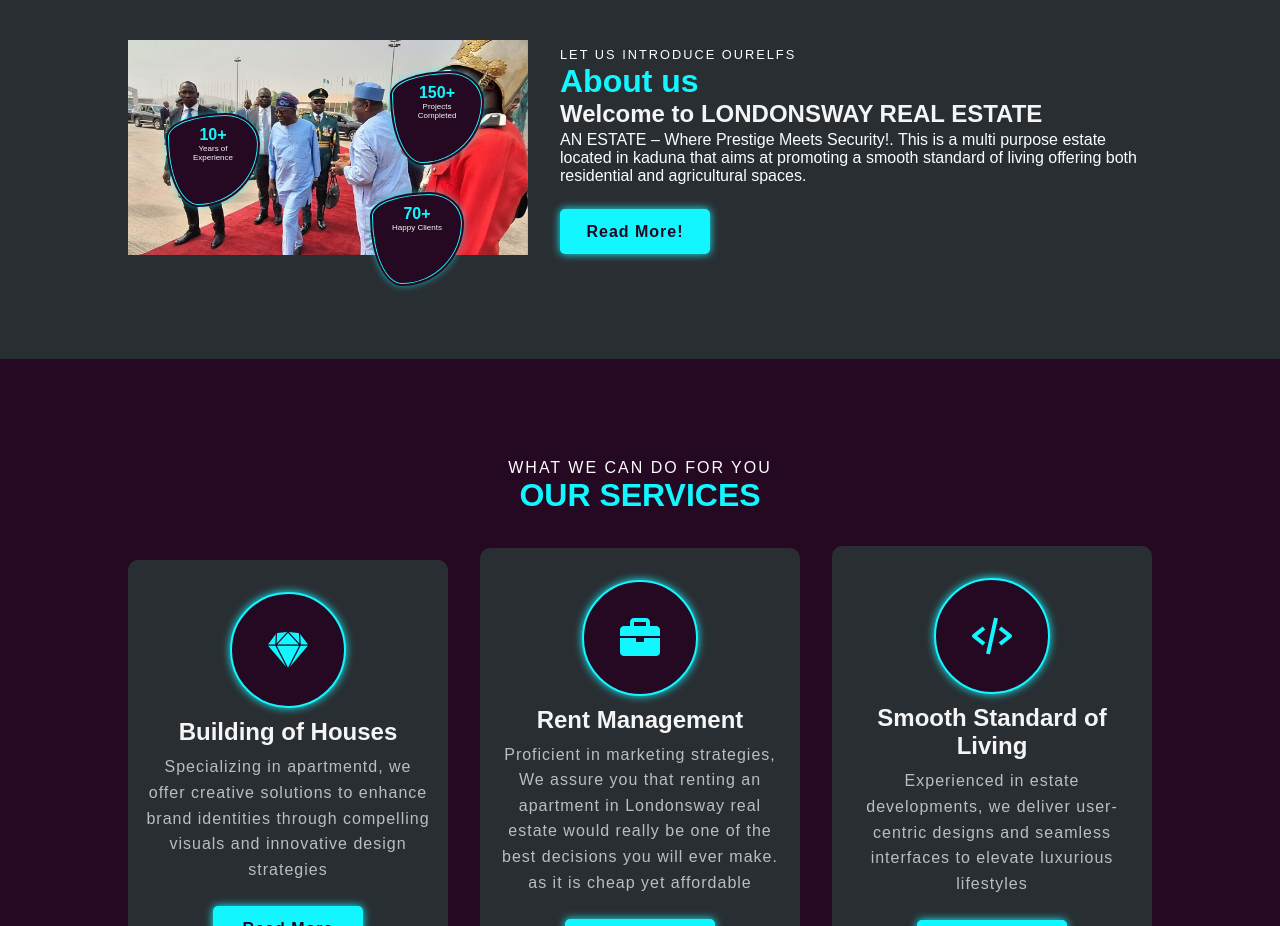
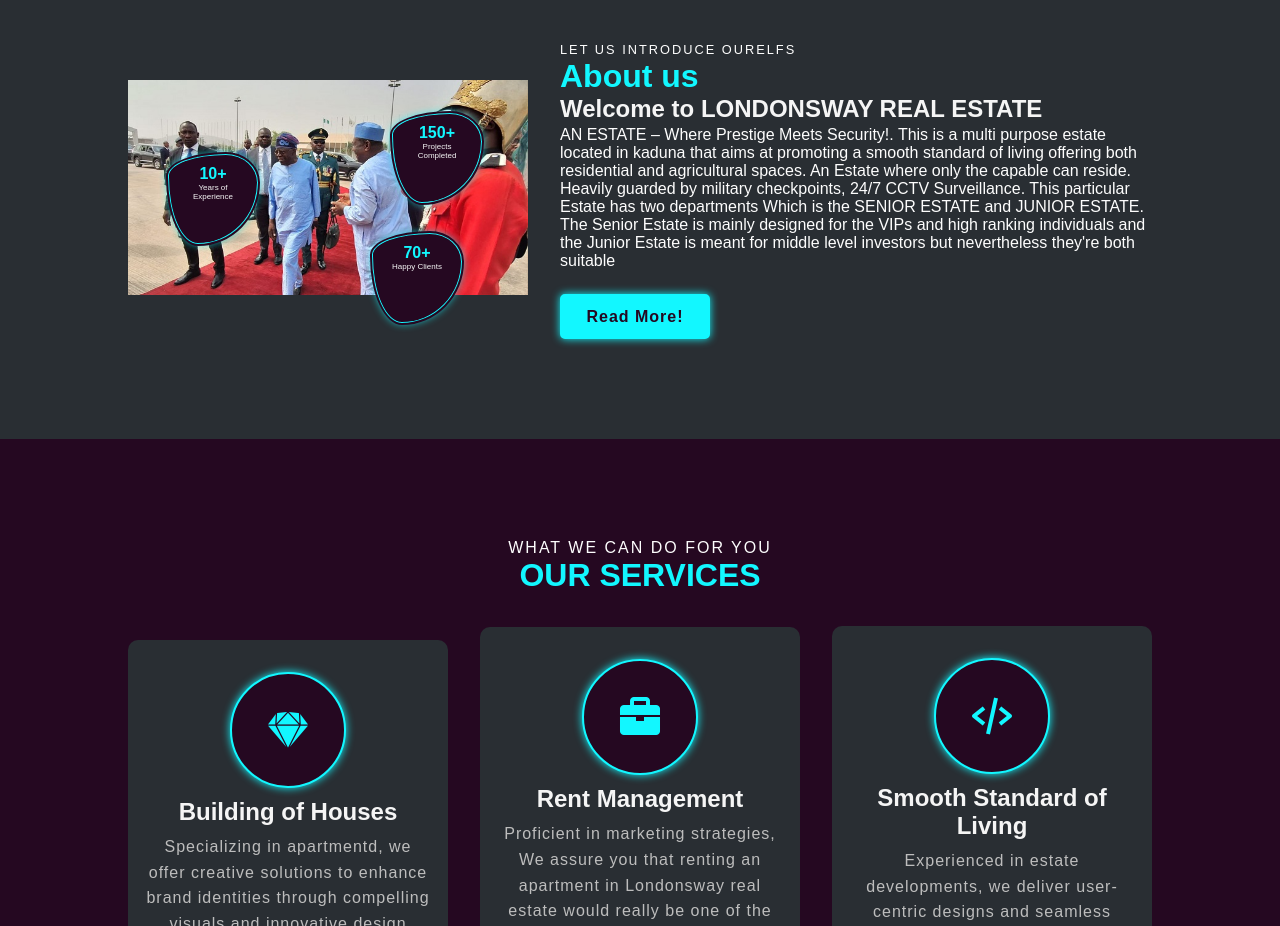
Before and after one commit to LondonswayReal/Estate, a plain HTML site: page index.html in a window 1280 px wide. Shown: the part 860-1786 px from the top of the page. Drawn offline with nearby package versions, Linux system fonts and the light colour scheme; a script that the page names is missing.

Commit message:
Update index.html

```diff
--- a/index.html
+++ b/index.html
@@ -107,8 +107,7 @@
             <span>Let us introduce ourelfs</span>
             <h2>About us</h2>
             <h3>Welcome to LONDONSWAY REAL ESTATE</h3>
-            <p> AN ESTATE – Where Prestige Meets Security!. This is a multi purpose estate located in kaduna that aims at promoting a smooth standard of living offering both residential and agricultural spaces. </p>
-            <div class="btn-box">
+            <p> AN ESTATE – Where Prestige Meets Security!. This is a multi purpose estate located in kaduna that aims at promoting a smooth standard of living offering both residential and agricultural spaces. An Estate where only the capable can reside. Heavily guarded by military checkpoints, 24/7 CCTV Surveillance. This particular Estate has two departments Which is the SENIOR ESTATE and JUNIOR ESTATE. The Senior Estate is mainly designed for the VIPs and high ranking individuals and the Junior Estate is meant for middle level investors but nevertheless they're both suitable           <div class="btn-box">
                 <a href="#" class="btn">Read More!</a>
             </div>
         </div>
@@ -417,4 +416,5 @@
     </footer>
     <script src="main.js"></script>
 </body>
+
 </html>
```
